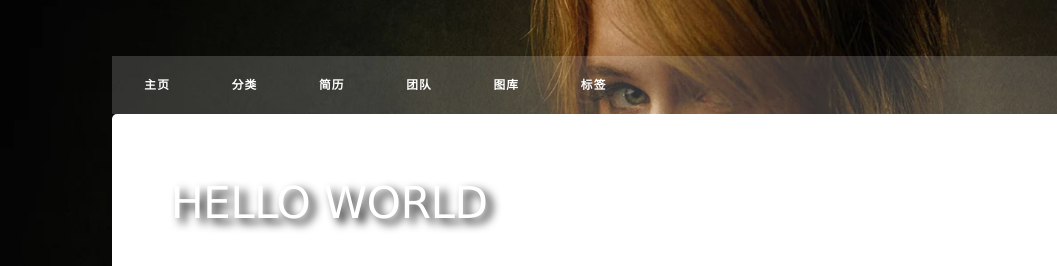
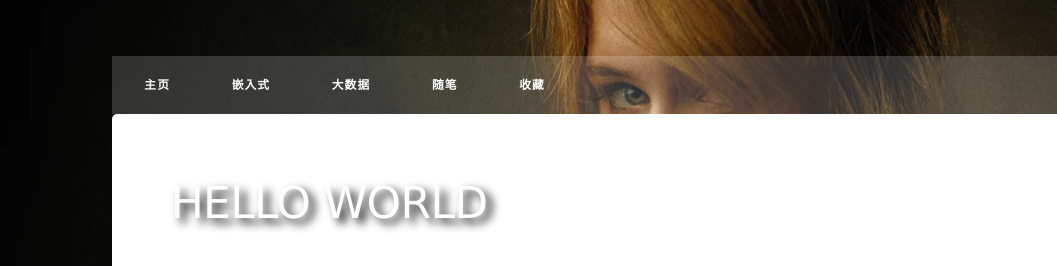
Before and after one commit to reboottq/reboottq.github.io, a plain HTML site: page 2018/08/30/hello-world/index.html in a window 1280 px wide. Shown: the part 179-445 px from the top of the page, 0-1057 px from the left. Drawn offline with nearby package versions, Linux system fonts and the light colour scheme; some packages are replaced by stand-ins of ours; a script that the page names is missing.

Commit message:
Site updated: 2018-08-30 14:32:41

```diff
--- a/2018/08/30/hello-world/index.html
+++ b/2018/08/30/hello-world/index.html
@@ -92,40 +92,32 @@
 	        </li>
 			<!-- categories_name  分类   -->
 
-	        <li class="active">
-	            <a href="#s1">分类</a>
-	                    <ul class="submenu">
-	                        <li>
-
-	                    </ul>
-	        </li>
-
 	        <!-- archives  归档   -->
 
 
 		        <!-- Pages 自定义   -->
 
 		        <li>
-		            <a href="/about/" title="简历">
-		                简历
+		            <a href="/about/" title="嵌入式">
+		                嵌入式
 		            </a>
 		        </li>
 
 		        <li>
-		            <a href="/group/" title="团队">
-		                团队
+		            <a href="/group/" title="大数据">
+		                大数据
 		            </a>
 		        </li>
 
 		        <li>
-		            <a href="/gallery/" title="图库">
-		                图库
+		            <a href="/gallery/" title="随笔">
+		                随笔
 		            </a>
 		        </li>
 
 		        <li>
-		            <a href="/tag/" title="标签">
-		                标签
+		            <a href="/tag/" title="收藏">
+		                收藏
 		            </a>
 		        </li>
 
```
Also changed, not shown: archives/2018/08/index.html (+8 -16 lines), archives/2018/index.html (+8 -16 lines), archives/index.html (+8 -16 lines), index.html (+8 -16 lines).
